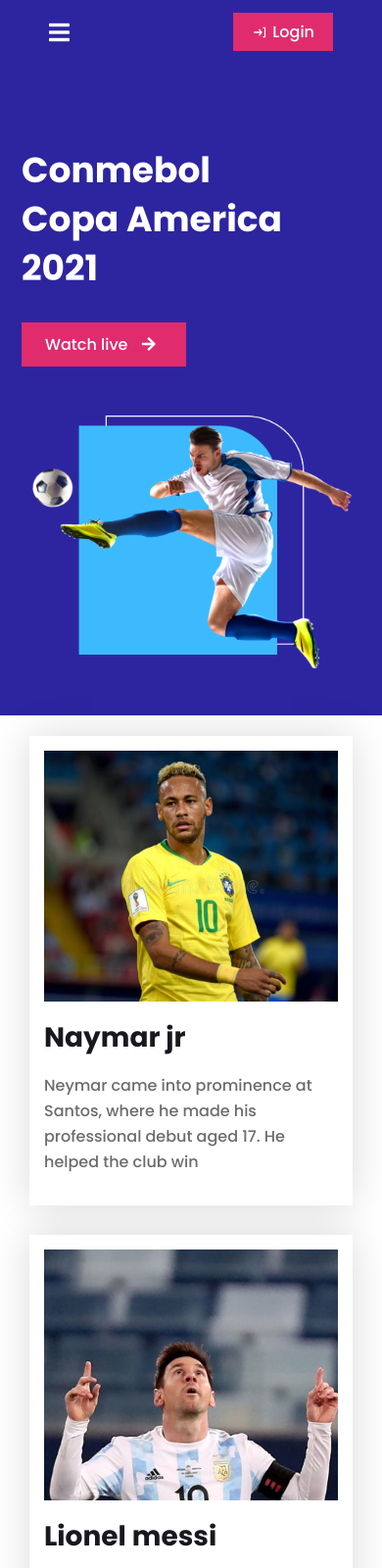
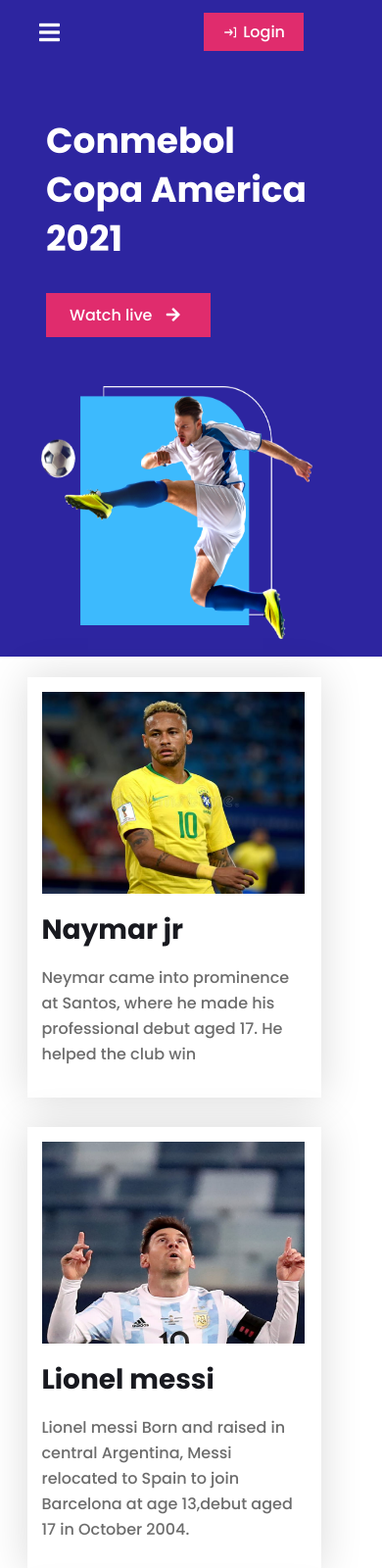
Before and after one commit to Shehabuddin-Tushar/fifa-world-cup, a plain HTML site: page index.html in a window 390 px wide. Shown: the top 1600 px of the page at 98% size. Drawn offline with Linux system fonts and the light colour scheme.

Commit message:
some changes

```diff
--- a/responsive.css
+++ b/responsive.css
@@ -22,7 +22,10 @@
 .top-header{
     display: flex;
     justify-content:space-between;
-    padding:10px 50px;
+    padding-right: 80px;
+    padding-left: 40px;
+    padding-top:10px;
+    padding-bottom: 10px;
 
 }
 .top-header .login a{
@@ -125,10 +128,24 @@
 
 /*football banner start*/
 
+.container{
+
+    background-color: #2D25A0;
+    width:100%;
+    padding: 0px;
+    margin-bottom: 21px;
+    display: flex;
+    flex-direction: column;
+    justify-content: center;
+    align-items: center;
+    height: 600px;
+
+}
+
     .football-banner{
         display: flex;
         flex-direction: column;
-        width:360px;
+        width:280px;
         justify-content:center;
 
 
@@ -137,11 +154,11 @@
     .football-banner .banner-title{
 
        margin: 50px 0px;
-       margin-left: -80px;
+       margin-left: -30px;
     }
     .football-banner .banner-image img{
-
-        width:329px;
+        margin-left: -30px;
+        width:280px;
         height: 260px;
      }
 
@@ -169,14 +186,20 @@
 }
 .players{
     display: grid;
-    grid-template-columns: repeat(1,330px);
+    grid-template-columns: repeat(1,300px);
     grid-column-gap: 0px;
     grid-row-gap: 30px;
-    margin-left: 0px;
+    margin-left: -35px;
     margin-bottom: 60px;
 
 
 
+}
+
+
+.player .player-img img{
+    width:268px;
+   height: 206px;
 }
 /*main section players end*/
 
@@ -201,8 +224,8 @@
 
 .football-footer-banner .banner-title{
 
-    width:320px;
-    margin-left: -35px;
+    width:290px;
+    margin-left: -30px;
 
 
 
@@ -211,7 +234,7 @@
 
 .football-footer-banner .banner-title p {
 
-    width:328px;
+    width:298px;
 
 
 
@@ -219,8 +242,9 @@
 
 .football-footer-banner .banner-image img{
 
-    width:328px;
+    width:290px;
     height: 248px;
+    margin-left: -35px;
  }
 .football-footer-banner .banner-title h2{
 
@@ -235,19 +259,25 @@
 
 /*partner part start*/
 .partnars{
-    width:360px;
+    width:260px;
     display: grid;
-    grid-template-columns: repeat(2, 1fr);
+    grid-template-columns: repeat(1, 1fr);
     grid-row-gap: 50px;
     grid-column-gap: 50px;
+    margin-left: -30px;
 }
 
 /*partner part end*/
 
 /*footer part start*/
+.football-area{
 
+    margin-left: -30px;
+
+}
 .football-img img{
-    width: 300px;
+
+    width: 190px;
     height: 90px;
 }
 
```
